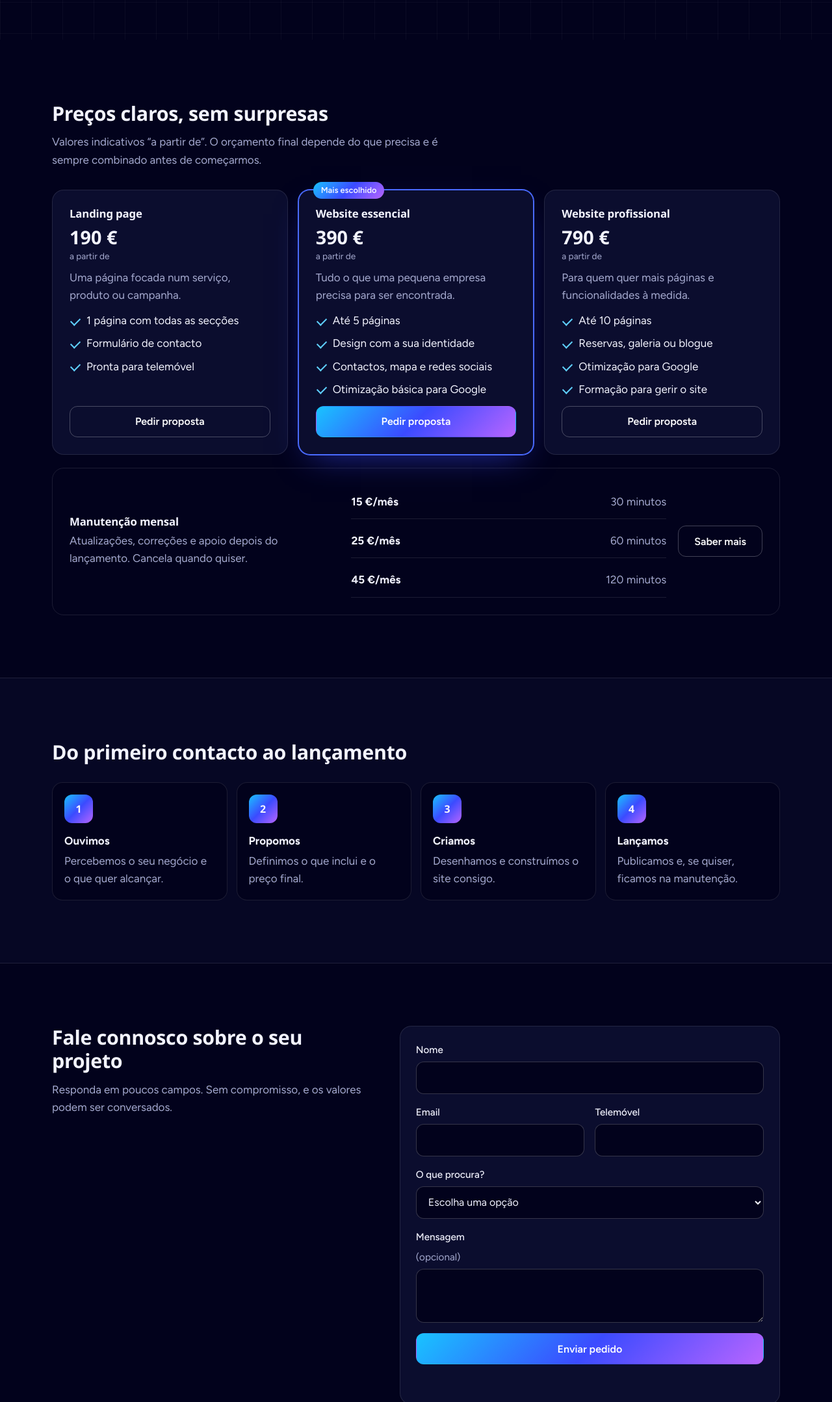
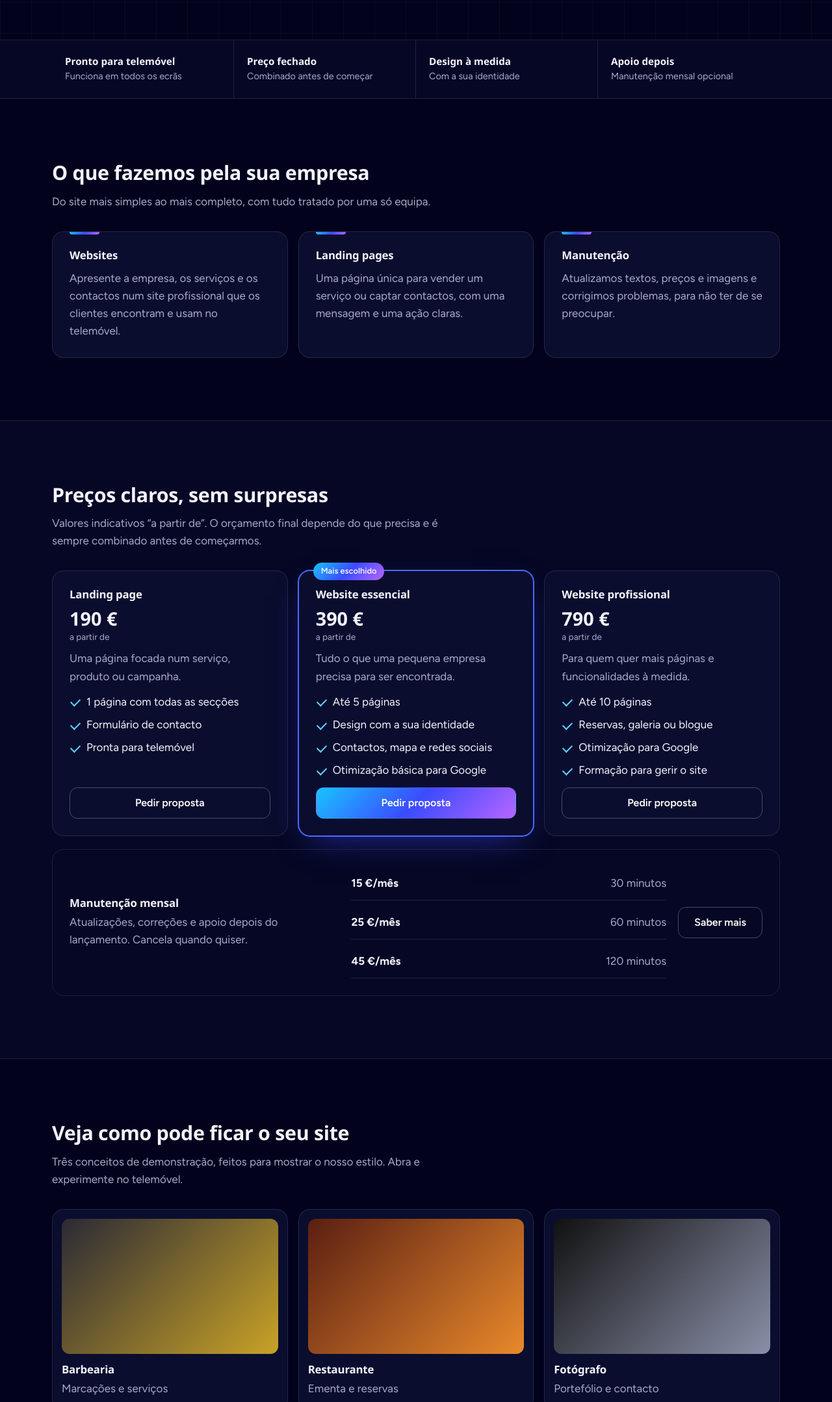
Before and after one commit to devnexis26/DevNexis, a plain HTML site: page index.html in a window 1280 px wide. Shown: the part 642-2800 px from the top of the page at 65% size. Drawn offline with Linux system fonts and the light colour scheme; a web font is replaced by a local one.

Commit message:
Update index.html

```diff
--- a/index.html
+++ b/index.html
@@ -23,8 +23,10 @@
     </a>
     <button class="burger" type="button" aria-expanded="false" aria-controls="menu" aria-label="Abrir menu"><i></i><i></i></button>
     <nav id="menu" class="menu" aria-label="Navegação principal">
+      <a href="#servicos">Serviços</a>
       <a href="#precos">Preços</a>
-      <a href="#processo">Como trabalhamos</a>
+      <a href="#trabalhos">Trabalhos</a>
+      <a href="#faq">Perguntas</a>
       <a class="btn btn-small" href="#contacto">Pedir orçamento</a>
     </nav>
   </div>
@@ -45,7 +47,28 @@
     </div>
   </section>
 
-  <section class="section" id="precos">
+  <section class="strip" aria-label="Vantagens">
+    <ul class="wrap">
+      <li><b>Pronto para telemóvel</b><span>Funciona em todos os ecrãs</span></li>
+      <li><b>Preço fechado</b><span>Combinado antes de começar</span></li>
+      <li><b>Design à medida</b><span>Com a sua identidade</span></li>
+      <li><b>Apoio depois</b><span>Manutenção mensal opcional</span></li>
+    </ul>
+  </section>
+
+  <section class="section" id="servicos">
+    <div class="wrap">
+      <h2>O que fazemos pela sua empresa</h2>
+      <p class="sub">Do site mais simples ao mais completo, com tudo tratado por uma só equipa.</p>
+      <div class="plans">
+        <article class="plan svc"><h3>Websites</h3><p>Apresente a empresa, os serviços e os contactos num site profissional que os clientes encontram e usam no telemóvel.</p></article>
+        <article class="plan svc"><h3>Landing pages</h3><p>Uma página única para vender um serviço ou captar contactos, com uma mensagem e uma ação claras.</p></article>
+        <article class="plan svc"><h3>Manutenção</h3><p>Atualizamos textos, preços e imagens e corrigimos problemas, para não ter de se preocupar.</p></article>
+      </div>
+    </div>
+  </section>
+
+  <section class="section alt" id="precos">
     <div class="wrap">
       <h2>Preços claros, sem surpresas</h2>
       <p class="sub">Valores indicativos “a partir de”. O orçamento final depende do que precisa e é sempre combinado antes de começarmos.</p>
@@ -90,6 +113,18 @@
     </div>
   </section>
 
+  <section class="section" id="trabalhos">
+    <div class="wrap">
+      <h2>Veja como pode ficar o seu site</h2>
+      <p class="sub">Três conceitos de demonstração, feitos para mostrar o nosso estilo. Abra e experimente no telemóvel.</p>
+      <div class="plans">
+        <a class="work" href="demonstra%C3%A7%C3%B5es/barbearia/"><span class="thumb t1"></span><h3>Barbearia</h3><p>Marcações e serviços</p></a>
+        <a class="work" href="demonstra%C3%A7%C3%B5es/restaurante/"><span class="thumb t2"></span><h3>Restaurante</h3><p>Ementa e reservas</p></a>
+        <a class="work" href="demonstra%C3%A7%C3%B5es/fotografo/"><span class="thumb t3"></span><h3>Fotógrafo</h3><p>Portefólio e contacto</p></a>
+      </div>
+    </div>
+  </section>
+
   <section class="section alt" id="processo">
     <div class="wrap">
       <h2>Do primeiro contacto ao lançamento</h2>
@@ -102,7 +137,17 @@
     </div>
   </section>
 
-  <section class="section" id="contacto">
+  <section class="section" id="faq">
+    <div class="wrap faq">
+      <h2>Perguntas frequentes</h2>
+      <details><summary>Preciso de ter os textos e as fotografias prontos?</summary><p>Não. Ajudamos a organizar o conteúdo e usamos o que já tem. Se faltar alguma coisa, dizemos-lhe o que é preciso.</p></details>
+      <details><summary>O site funciona no telemóvel?</summary><p>Sim. Todos os sites são feitos primeiro para telemóvel e depois adaptados ao computador.</p></details>
+      <details><summary>Posso pedir alterações depois de publicado?</summary><p>Pode. Com a manutenção mensal, as alterações ficam incluídas no tempo do plano que escolher.</p></details>
+      <details><summary>O preço pode mudar durante o projeto?</summary><p>Não. O valor final é combinado consigo antes de começarmos, e qualquer extra só avança com a sua aprovação.</p></details>
+    </div>
+  </section>
+
+  <section class="section alt" id="contacto">
     <div class="wrap contact">
       <div>
         <h2>Fale connosco sobre o seu projeto</h2>
@@ -120,7 +165,7 @@
             <option>Landing page</option><option>Website essencial</option><option>Website profissional</option><option>Manutenção</option><option>Ainda estou a decidir</option>
           </select>
         </label>
-        <label>Mensagem <span class="opt">(opcional)</span><textarea name="message" rows="3"></textarea></label>
+        <label><span>Mensagem <span class="opt">(opcional)</span></span><textarea name="message" rows="3"></textarea></label>
         <button class="btn" type="submit">Enviar pedido</button>
         <p class="note" id="form-note" role="status"></p>
       </form>
```
